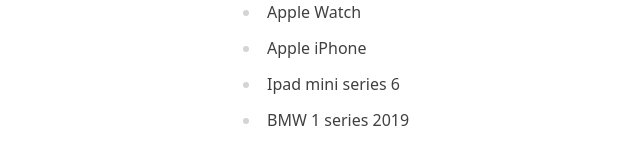
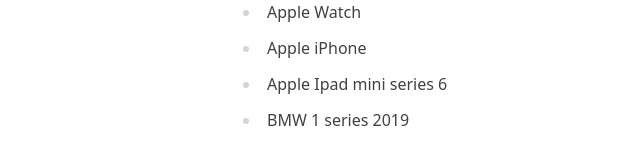
Before and after one commit to JasonSouthin/jasonsouthin.io, a Next.js app: page /uses in a window 1280 px wide. Shown: the part 1091-1251 px from the top of the page, without its empty margins (107-747 px from the left). Built offline with nearby package versions, Linux system fonts and the light colour scheme.

Commit message:
ContentSecurity Updates

```diff
--- a/app/uses/page.tsx
+++ b/app/uses/page.tsx
@@ -1,10 +1,10 @@
-import type { Metadata } from 'next';
+import type { Metadata } from "next"
 
 export const metadata: Metadata = {
-  title: 'Uses',
+  title: "Uses",
   description:
     "Here's what tech I'm currently using for coding, videos, and music.",
-};
+}
 
 export default function UsesPage() {
   return (
@@ -49,10 +49,10 @@
           <li>Apple Airpods Pro</li>
           <li>Apple Watch</li>
           <li>Apple iPhone</li>
-          <li>Ipad mini series 6</li>
+          <li>Apple Ipad mini series 6</li>
           <li>BMW 1 series 2019</li>
         </ul>
       </div>
     </section>
-  );
+  )
 }
--- a/next.config.js
+++ b/next.config.js
@@ -41,8 +41,8 @@
     style-src 'self' 'unsafe-inline';
     img-src * blob: data:;
     media-src 'none';
-    frame-src 'http://localhost:3000/' 'https://jasonsouthin-io.vercel.app/';
-    child-src 'http://localhost:3000' 'https://jasonsouthin-io.vercel.app/';
+    frame-src 'http://localhost:3000/' 'https://jasonsouthin.vercel.app/';
+    child-src 'http://localhost:3000' 'https://jasonsouthin.vercel.app/';
     connect-src *;
     font-src 'self';
 `
```
